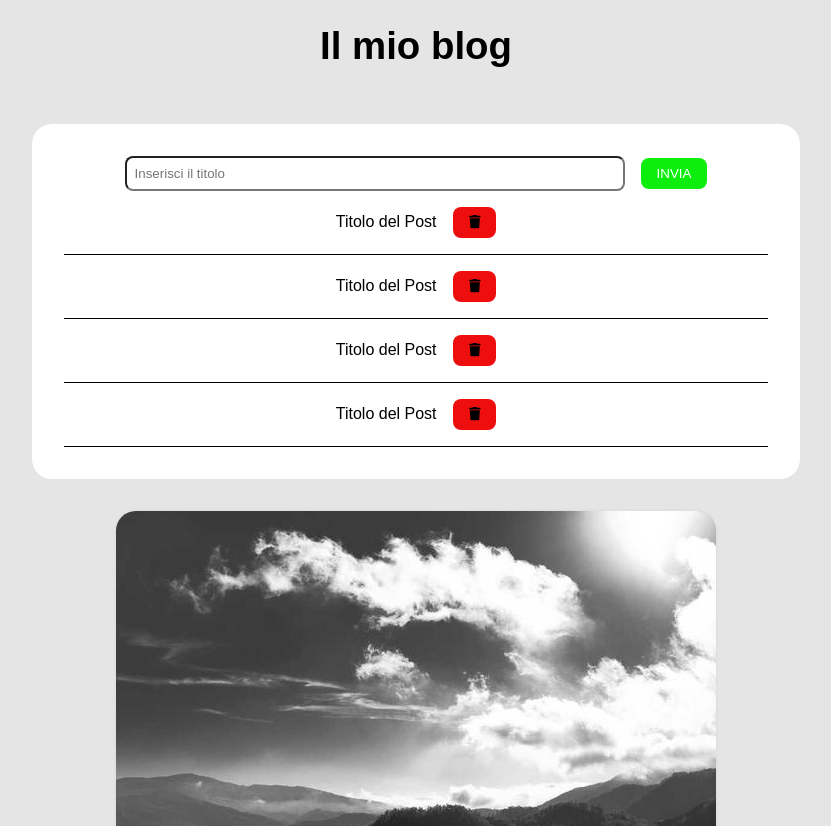
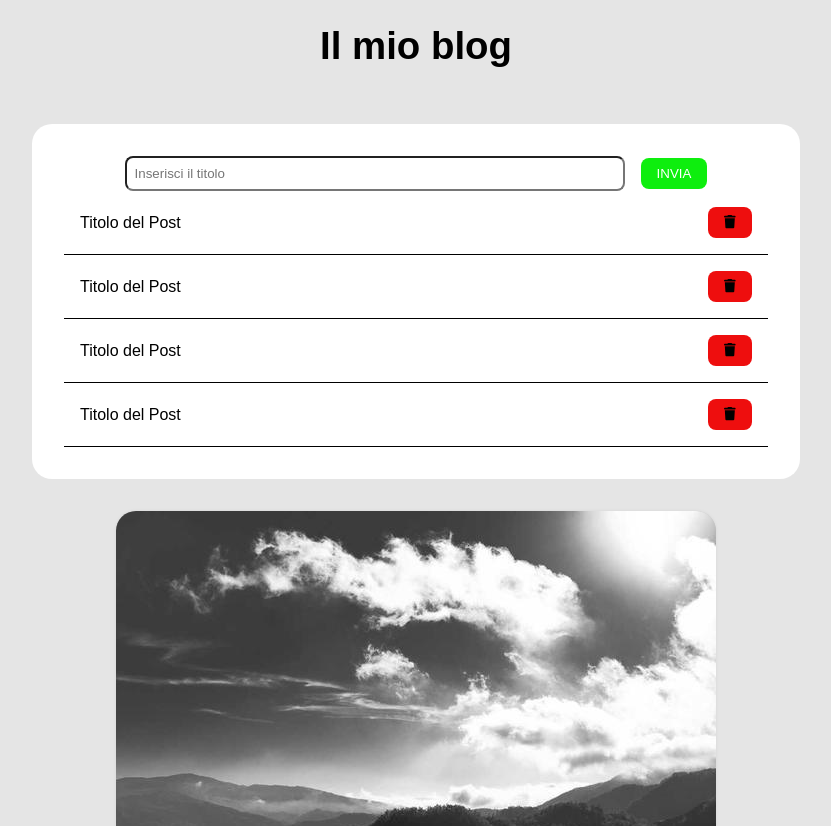
Before and after one commit to JacopoTrincanato/react-form, a React (Vite) app: page / in a window 1280 px wide. Shown: the top 826 px of the page, without its empty margins (224-1055 px from the left). Built offline with nearby package versions, Linux system fonts and the light colour scheme.

Commit message:
give display flex to li

```diff
--- a/src/index.css
+++ b/src/index.css
@@ -16,6 +16,9 @@ ul {
 li {
   border-bottom: 1px solid black;
   padding: 1rem;
+  display: flex;
+  justify-content: space-between;
+  align-items: center;
 }
 
 header,
```
